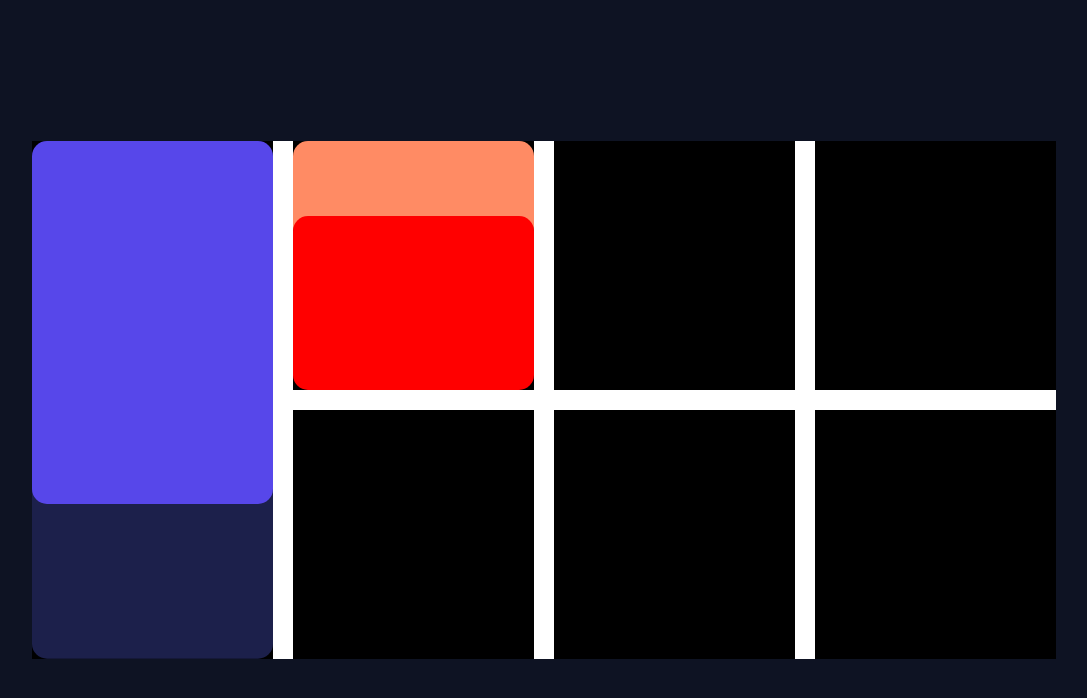
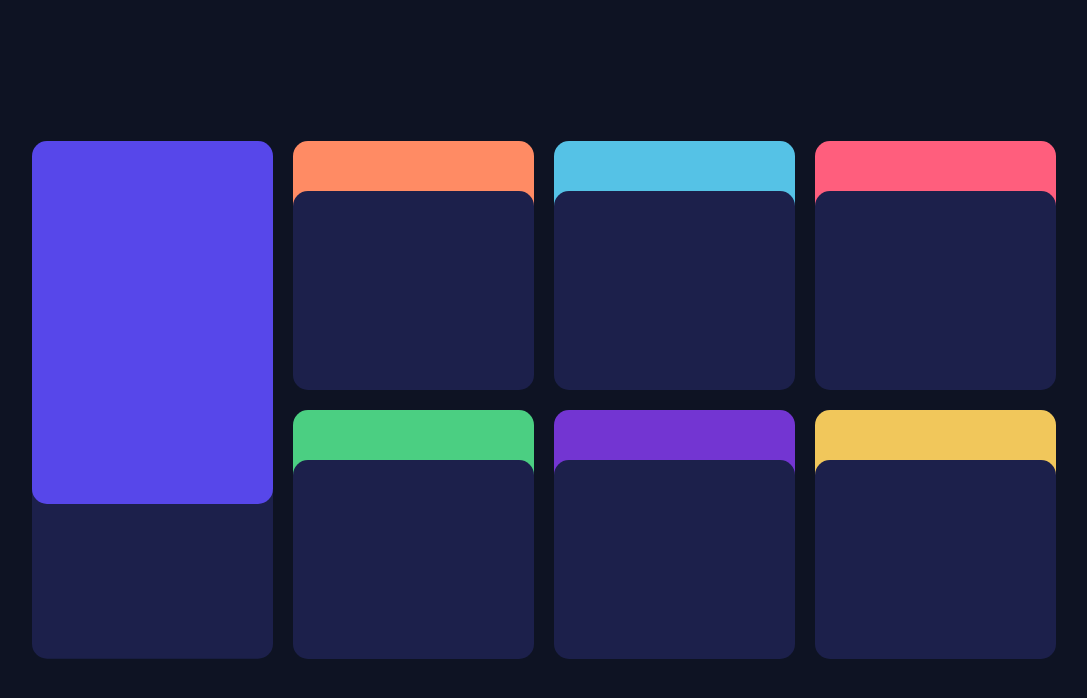
Before and after one commit to LashaGogli/Time-Tracking-Dashboard, a plain HTML site: page index.html in a window 1280 px wide. Shown: the whole page, without its empty margins (96-1183 px from the left). Drawn offline with Linux system fonts and the light colour scheme.

Commit message:
Updated Skeleton

```diff
--- a/index.html
+++ b/index.html
@@ -20,11 +20,26 @@
                 <div class="orangeDiv"></div>
                 <div class="downOrangeDiv"></div>
             </div>
-            <div class="grfiDivs"></div>
-            <div class="grfiDivs"></div>
-            <div class="grfiDivs"></div>
-            <div class="grfiDivs"></div>
-            <div class="grfiDivs"></div>
+            <div class="grfiDivs">
+                <div class="skyDiv"></div>
+                <div class="downskyDiv"></div>
+            </div>
+            <div class="grfiDivs">
+                <div class="pinkDiv"></div>
+                <div class="downpinkDiv"></div>
+            </div>
+            <div class="grfiDivs">
+                <div class="greenDiv"></div>
+                <div class="downgreenDiv"></div>
+            </div>
+            <div class="grfiDivs">
+                <div class="violetDiv"></div>
+                <div class="downvioletDiv"></div>
+            </div>
+            <div class="grfiDivs">
+                <div class="yellowDiv"></div>
+                <div class="downyellowDiv"></div>
+            </div>
         </div>
     </div>
 
--- a/style.css
+++ b/style.css
@@ -10,14 +10,14 @@
 .insidecontainer{
     width: 80%;
     height: 518px;
-    background-color: white;
+    background-color: #0E1323;
     display: grid;
     gap: 20px 20px;
     grid-template-columns: auto auto auto auto;
 }
 .grfiDivs{
 
-    background-color: black;
+    background-color: #0E1323;
 
 }
 #firstDiv{
@@ -48,12 +48,82 @@
 }
 .downOrangeDiv{
     width: 100%;
-    height: 70%;
-    background-color: red;
+    height: 80%;
+    background-color: #1C204B;
     top: 100%;
-    transform: translate(0,-25px);
+    transform: translate(0,-50px);
     border-radius: 15px;
 
 
 
 }
+.skyDiv{
+    width: 100%;
+    height: 40%;
+    background-color: #55C2E6;
+    border-radius: 15px;
+}
+.downskyDiv{
+    width: 100%;
+    height: 80%;
+    background-color: #1C204B;
+    top: 100%;
+    transform: translate(0,-50px);
+    border-radius: 15px;
+}
+.pinkDiv{
+    width: 100%;
+    height: 40%;
+    background-color: #FF5E7D;
+    border-radius: 15px;
+}
+.downpinkDiv{
+    width: 100%;
+    height: 80%;
+    background-color: #1C204B;
+    top: 100%;
+    transform: translate(0,-50px);
+    border-radius: 15px;
+}
+.greenDiv{
+    width: 100%;
+    height: 40%;
+    background-color: #4BCF82;
+    border-radius: 15px;
+}
+.downgreenDiv{
+    width: 100%;
+    height: 80%;
+    background-color: #1C204B;
+    top: 100%;
+    transform: translate(0,-50px);
+    border-radius: 15px;
+}
+.violetDiv{
+    width: 100%;
+    height: 40%;
+    background-color: #7335D2;
+    border-radius: 15px;
+}
+.downvioletDiv{
+    width: 100%;
+    height: 80%;
+    background-color: #1C204B;
+    top: 100%;
+    transform: translate(0,-50px);
+    border-radius: 15px;
+}
+.yellowDiv{
+    width: 100%;
+    height: 40%;
+    background-color: #F1C75B;
+    border-radius: 15px;
+}
+.downyellowDiv{
+    width: 100%;
+    height: 80%;
+    background-color: #1C204B;
+    top: 100%;
+    transform: translate(0,-50px);
+    border-radius: 15px;
+}
```
